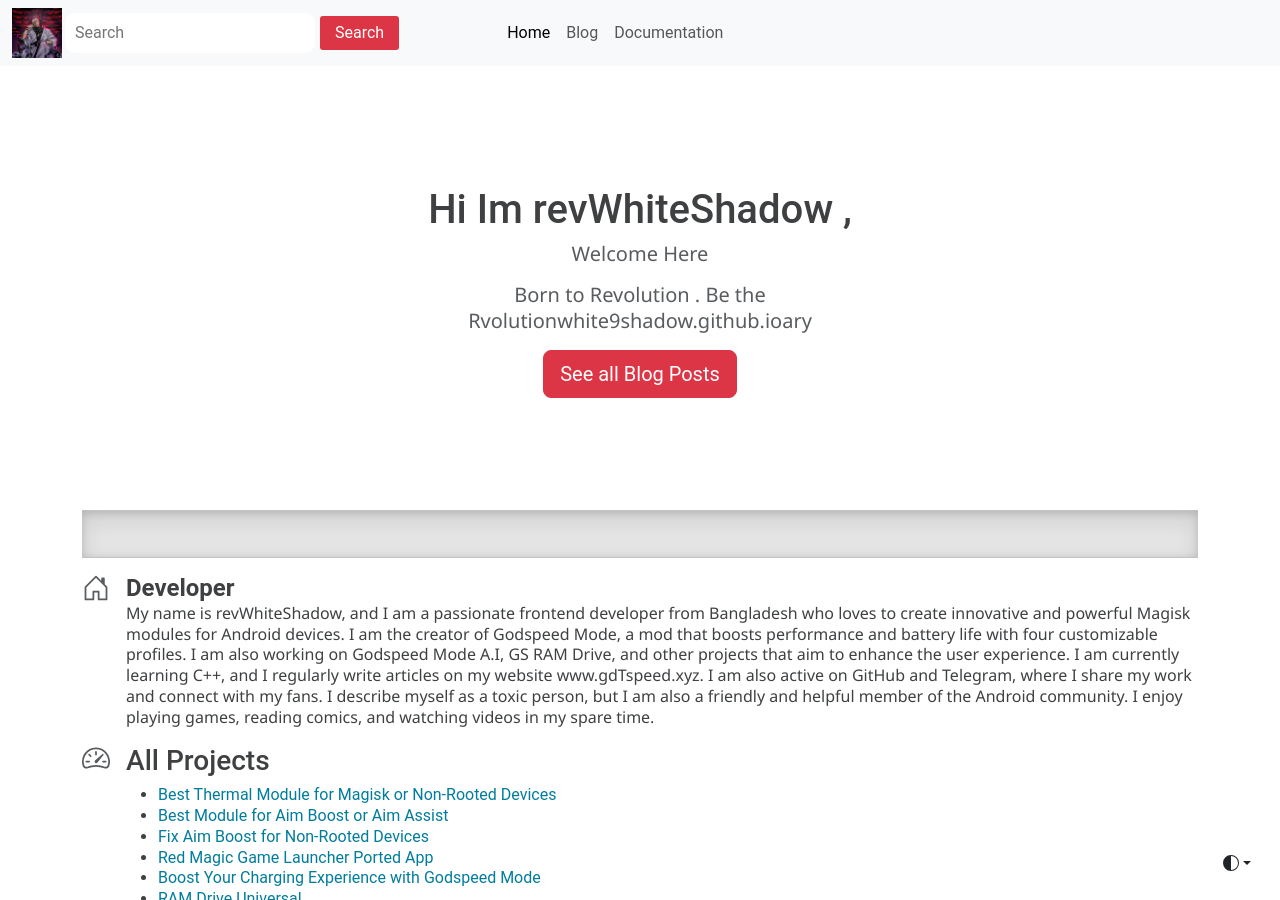
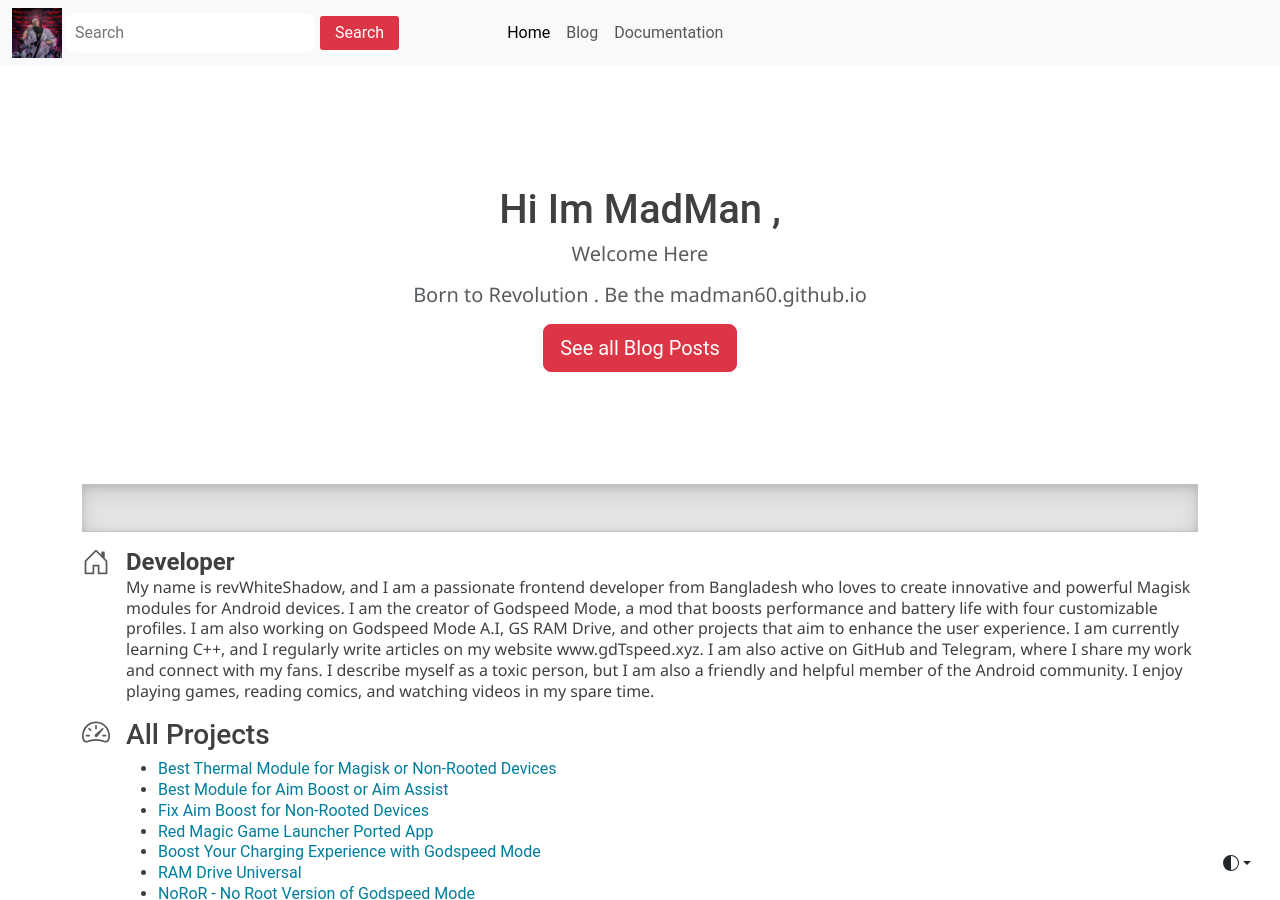
Before and after one commit to madman60/madman60.github.io, a Jekyll site: the page built from index.html, in a window 1280 px wide and 900 px high. Built offline with Jekyll 4.4.1, drawn with Linux system fonts in a browser that asks for light colours; some web fonts are replaced.

Commit message:
Update index.html

```diff
--- a/index.html
+++ b/index.html
@@ -1,6 +1,6 @@
 ---
 layout: home
-title: revWhiteShadow
+title: TheMadman
 lang: eng
 tagline: Bio
 ---
@@ -129,14 +129,14 @@
 <section class="py-5 text-center container">
     <div class="row py-lg-5">
       <div class="col-lg-6 col-md-8 mx-auto">
-           <h1 class="home_h1">Hi Im revWhiteShadow ,  </h1>
+           <h1 class="home_h1">Hi Im MadMan ,  </h1>
   <h3>
    <p class="lead text-muted">  Welcome Here
 
 
  </p>
    </h3>
-        <p class="lead text-muted">Born to Revolution . Be the Rvolutionwhite9shadow.github.ioary</p>
+        <p class="lead text-muted">Born to Revolution . Be the madman60.github.io</p>
         <a class="btn btn-lg btn-danger" href="/blog.html" role="button">See all Blog Posts</a>
 
       </div>
```
